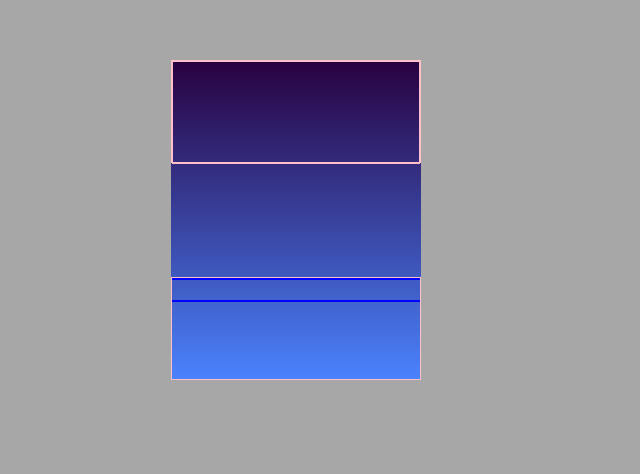
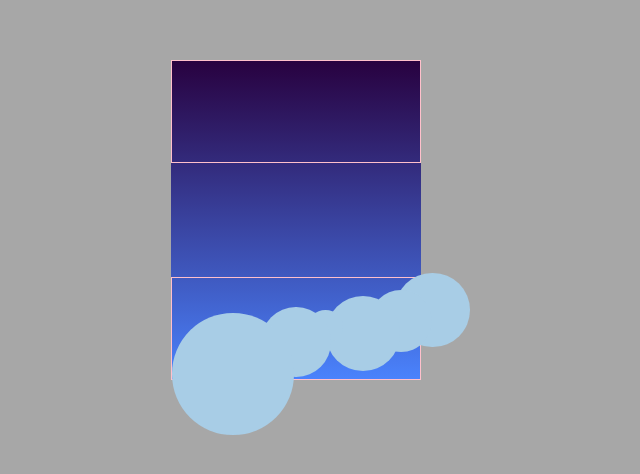
Before and after one commit to dsdyaz/fancy-toggle, a React (Vite) app: page / in a window 1280 px wide. Shown: the part 180-654 px from the top of the page, without its empty margins (344-984 px from the left). Built offline with nearby package versions, Linux system fonts and the light colour scheme.

Commit message:
finisded rear group of clouds

```diff
--- a/src/style/toggle-background.css
+++ b/src/style/toggle-background.css
@@ -19,9 +19,68 @@
     height: 103px;
     background-color: none;
     border: 1px solid pink;
+    position: relative;
 }
 
-.bottom-cluster {
+.bottom-area__item {
+    border-radius: 50%;
+    background-color: whitesmoke;
+    position: absolute;
+}
+
+.bottom-area__item--rear {
+    background-color: rgb(168, 205, 230);
+}
+
+.bottom-area__item--top-right {
+    width: 30%;
+    height: 0;
+    padding-bottom: 30%;
+    top: -5px;
+    left: 90%;
+}
+
+.bottom-area__item--bottom-right {
+    width: 25%;
+    height: 0;
+    padding-bottom: 25%;
+    top: 12%;
+    left: 80%;
+}
+
+.bottom-area__item--right-center {
+    width: 30%;
+    height: 0;
+    padding-bottom: 30%;
+    top: 18%;
+    left: 62%;
+}
+
+
+.bottom-area__item--center {
+    width: 14%;
+    height: 0;
+    padding-bottom: 13%;
+    top: 32%;
+    left: 55%;
+}
+
+.bottom-area__item--left-center {
+    width: 28%;
+    height: 0;
+    padding-bottom: 28%;
+    top: 29%;
+    left: 36%;
+}
+
+.bottom-area__item--left {
+    width: 49%;
+    height: 0;
+    padding-bottom: 49%;
+    top: 35%;
+}
+
+/* .bottom-cluster {
     border: 1px solid blue;
     position: relative;
 }
@@ -41,8 +100,8 @@
     width: 30%;
     height: 0;
     padding-bottom: 30%;
-    top: -10%;
-    left: 90%;
+    top: -5px;
+    left: 92%;
 }
 
 .bottom-cluster__circle--bottom-right {
@@ -58,4 +117,4 @@
     border: 1px solid pink;
     width: 100%;
     height: 103px;
-}
+} */
--- a/src/toggle__background/toggle__background.jsx
+++ b/src/toggle__background/toggle__background.jsx
@@ -8,22 +8,28 @@ export default function ToggleBackground() {
         <div className="top-cluster" />
       </div>
       <div className="bottom-area">
-        <div className="bottom-cluster bottom-cluster--rear">
-          {/* <div className="bottom-cluster__circle bottom-cluster__circle--top-right" />
+        <div className="bottom-area__item bottom-area__item--rear bottom-area__item--top-right" />
+        <div className="bottom-area__item bottom-area__item--rear bottom-area__item--bottom-right" />
+        <div className="bottom-area__item bottom-area__item--rear bottom-area__item--right-center" />
+        <div className="bottom-area__item bottom-area__item--rear bottom-area__item--center" />
+        <div className="bottom-area__item bottom-area__item--rear bottom-area__item--left-center" />
+        <div className="bottom-area__item bottom-area__item--rear bottom-area__item--left" />
+        {/* <div className="bottom-cluster bottom-cluster--rear">
+           <div className="bottom-cluster__circle bottom-cluster__circle--top-right" />
         <div className="bottom-cluster__circle bottom-cluster__circle--bottom-right" />
         <div className="bottom-cluster__circle bottom-cluster__circle--right-center" />
         <div className="bottom-cluster__circle bottom-cluster__circle--center" />
         <div className="bottom-cluster__circle bottom-cluster__circle--left-center" />
-        <div className="bottom-cluster__circle bottom-cluster__circle--left" /> */}
+        <div className="bottom-cluster__circle bottom-cluster__circle--left" />
         </div>
-        <div className="bottom-cluster bottom-cluster--front">
-          {/* <div className="bottom-cluster__circle bottom-cluster__circle--top-right" />
-        <div className="bottom-cluster__circle bottom-cluster__circle--bottom-right" />
-        <div className="bottom-cluster__circle bottom-cluster__circle--right-center" />
-        <div className="bottom-cluster__circle bottom-cluster__circle--center" />
-        <div className="bottom-cluster__circle bottom-cluster__circle--left-center" />
-        <div className="bottom-cluster__circle bottom-cluster__circle--left" /> */}
-        </div>
+         <div className="bottom-cluster bottom-cluster--front">
+          <div className="bottom-cluster__circle bottom-cluster__circle--top-right" />
+          <div className="bottom-cluster__circle bottom-cluster__circle--bottom-right" />
+          <div className="bottom-cluster__circle bottom-cluster__circle--right-center" />
+          <div className="bottom-cluster__circle bottom-cluster__circle--center" />
+          <div className="bottom-cluster__circle bottom-cluster__circle--left-center" />
+          <div className="bottom-cluster__circle bottom-cluster__circle--left" />
+        </div> */}
       </div>
     </div>
   )
```
